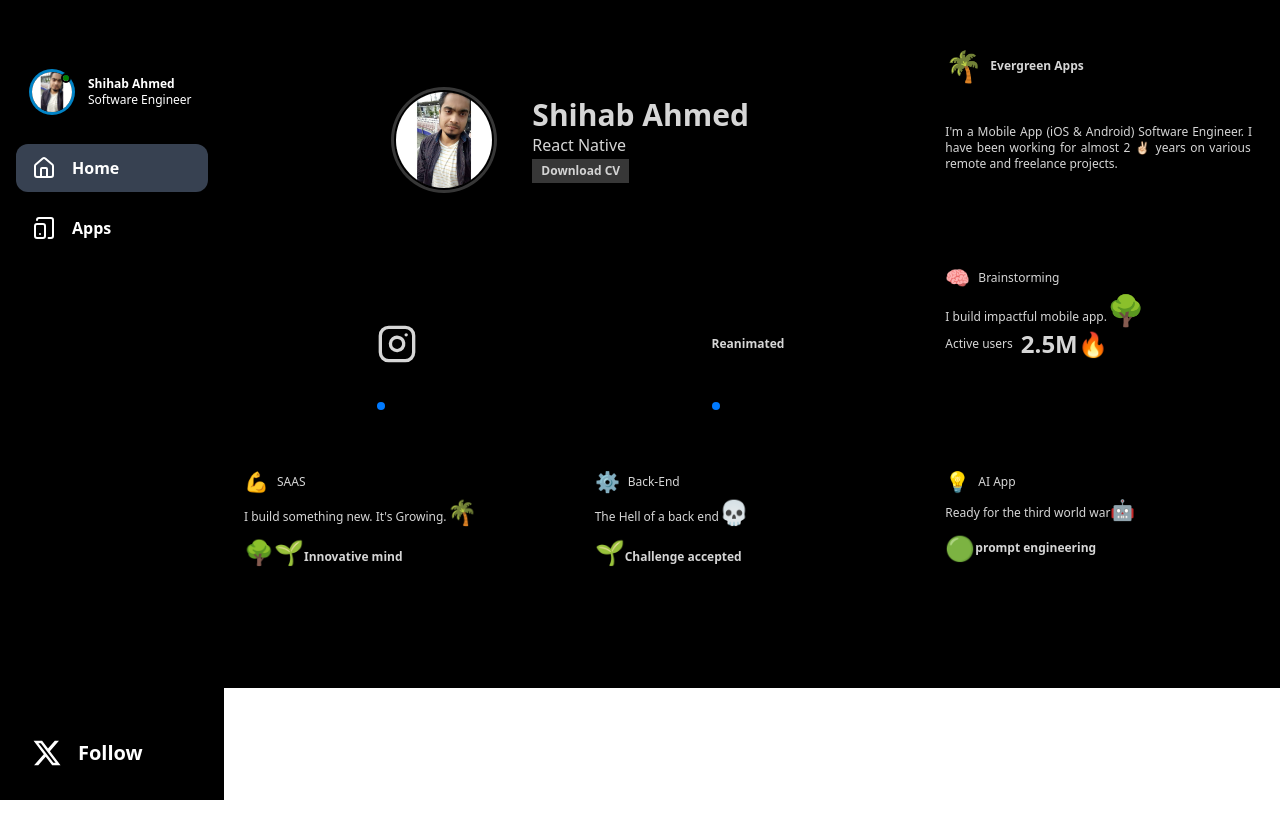
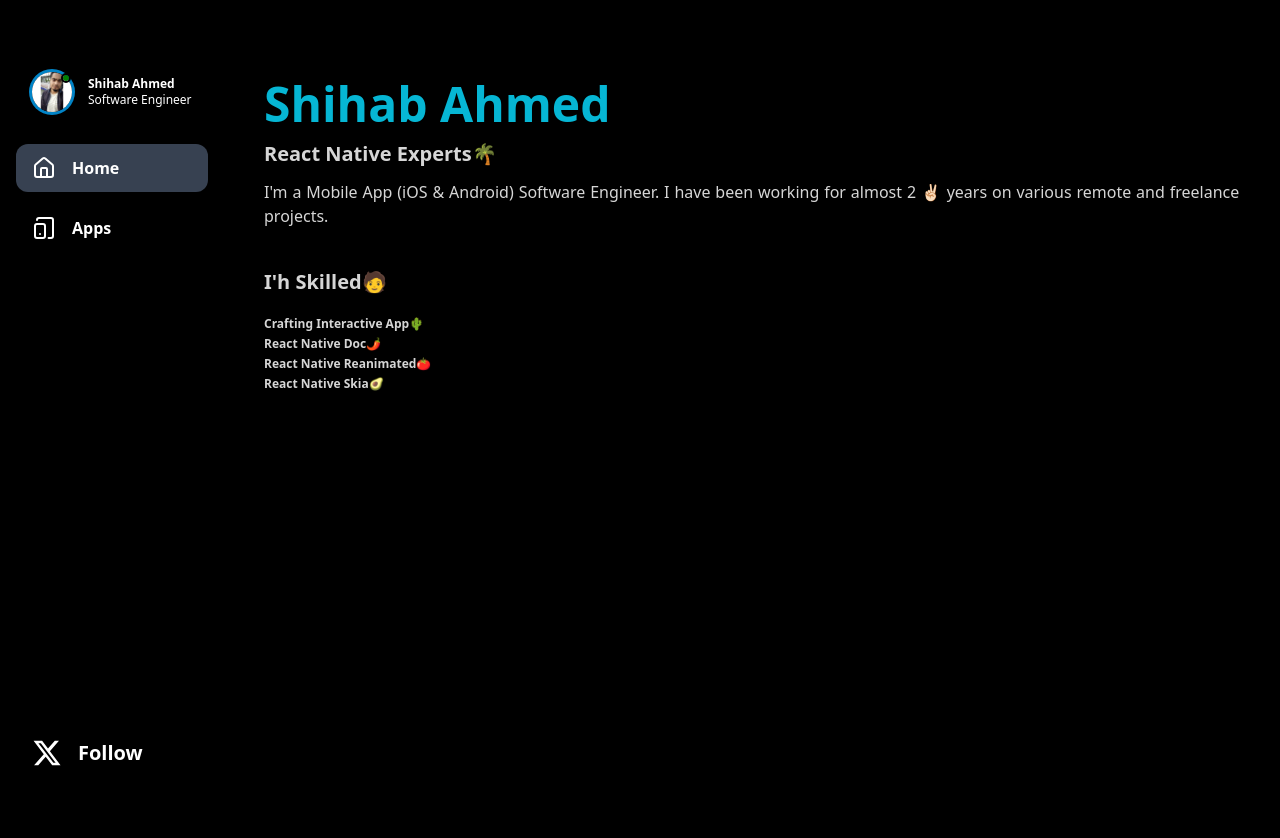
Before and after one commit to shihab-sa/shihabrn, a React (Vite) app: page /home in a window 1280 px wide. Shown: the top 838 px of the page. Before the commit the page ends 800 px from the top, so only its background shows below. Built offline with nearby package versions, Linux system fonts and the light colour scheme.

Commit message:
code updated

```diff
--- a/src/Sidebar/Sidebar.jsx
+++ b/src/Sidebar/Sidebar.jsx
@@ -20,13 +20,13 @@ const Sidebar = () => {
 
       <button
         onClick={toggleSidebar}
-        className="fixed top-0 right-0 z-50 md:hidden  text-white p-2 w-[100%] bg-gray-600"
+        className="fixed top-0 right-0 z-50 md:hidden   text-white p-2 w-[100%] bg-gray-600"
       >
         {isOpen ? <X size={24} /> : <Menu size={24} />}
       </button>
 
       <div
-        className={`bg-black  h-full text-white  fixed top-0 left-0 overflow-y-auto transform ${
+        className={`bg-black shadow-2xl h-full text-white  fixed top-0 left-0 overflow-y-auto transform ${
           isOpen ? "translate-x-0" : "-translate-x-full"
         } md:translate-x-0 transition-transform duration-300 z-40`}
       >
--- a/src/components/BioText.jsx
+++ /dev/null
@@ -1,20 +0,0 @@
-function BioText() {
-  return (
-    <div className="h-full w-full">
-      <div className=" px-5 py-2">
-        <div className="flex items-center gap-2">
-          <span className="text-3xl">🌴</span>
-          <h1 className=" text-xs font-semibold">Evergreen Apps</h1>
-        </div>
-
-        <h1 className="text-justify py-10 text-xs">
-          I'm a Mobile App (iOS & Android) Software Engineer. I have been
-          working for almost 2 ✌🏻 years on various remote and freelance
-          projects.
-        </h1>
-      </div>
-    </div>
-  );
-}
-
-export default BioText;
--- a/src/pages/Home.jsx
+++ b/src/pages/Home.jsx
@@ -1,34 +1,25 @@
-import { cssGridData } from "../data";
-import Avatar from "../components/Avatar";
-import BioText from "../components/BioText";
-import SocalMedia from "../components/SocalMedia";
-import My from "../components/My";
-import BackEnd from "../components/BackEnd";
-import ImpactApp from "../components/ImpactApp";
-import Saas from "../components/Saas";
-import Aiapp from "../components/Aiapp";
+function Home() {
+  return (
+    <div className="md:ml-56 h-screen">
+      <div className="px-10">
+        <h1 className=" md:text-5xl font-bold mt-20 text-cyan-500">
+          Shihab Ahmed
+        </h1>
+        <p className=" mt-3 text-xl font-bold">React Native Experts🌴</p>
+        <p className="text-justify mt-3">
+          I'm a Mobile App (iOS & Android) Software Engineer. I have been
+          working for almost 2 ✌🏻 years on various remote and freelance
+          projects.
+        </p>
 
-export default function Home() {
-  const sStyleCss = `rounded-xl flex flex-col items-center justify-center`;
-  return (
-    <div className="md:ml-56 grid md:grid-cols-3 auto-rows-[200px] gap-1 mr-2 py-10 h-full">
-      {cssGridData.map((_, i) => {
-        return (
-          <div
-            key={i}
-            className={`${sStyleCss} ${i === 0 ? "md:col-span-2" : ""}`}
-          >
-            {i === 0 && <Avatar />}
-            {i === 1 && <BioText />}
-            {i === 2 && <SocalMedia />}
-            {i === 3 && <My />}
-            {i === 4 && <ImpactApp />}
-            {i === 5 && <Saas />}
-            {i === 6 && <BackEnd />}
-            {i === 7 && <Aiapp />}
-          </div>
-        );
-      })}
+        <h1 className=" text-xl font-semibold mt-10">I'h Skilled🧑</h1>
+        <p className="mt-5 text-xs font-bold">Crafting Interactive App🌵</p>
+        <p className="mt-1 text-xs font-bold">React Native Doc🌶️</p>
+        <p className="mt-1 text-xs font-bold">React Native Reanimated🍅</p>
+        <p className="mt-1 text-xs font-bold">React Native Skia🥑</p>
+      </div>
     </div>
   );
 }
+
+export default Home;
```
